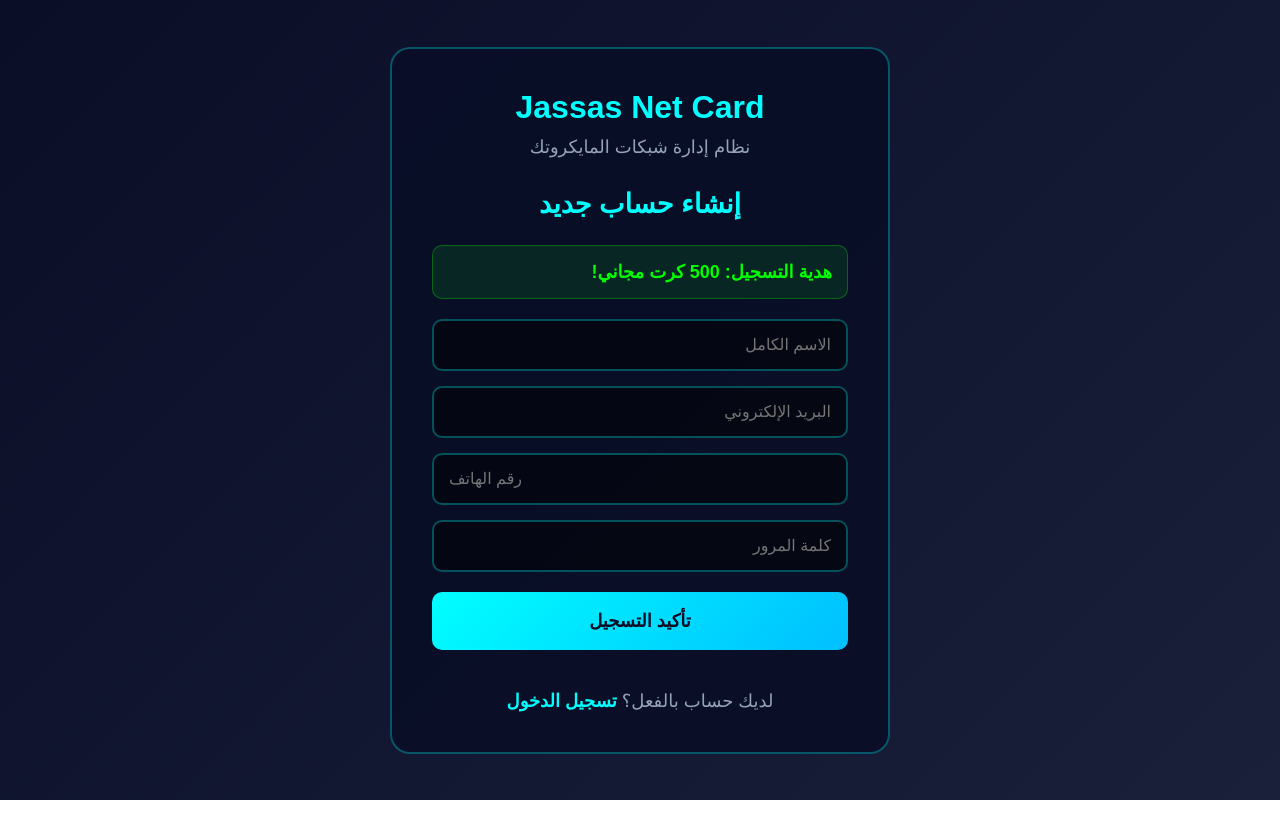
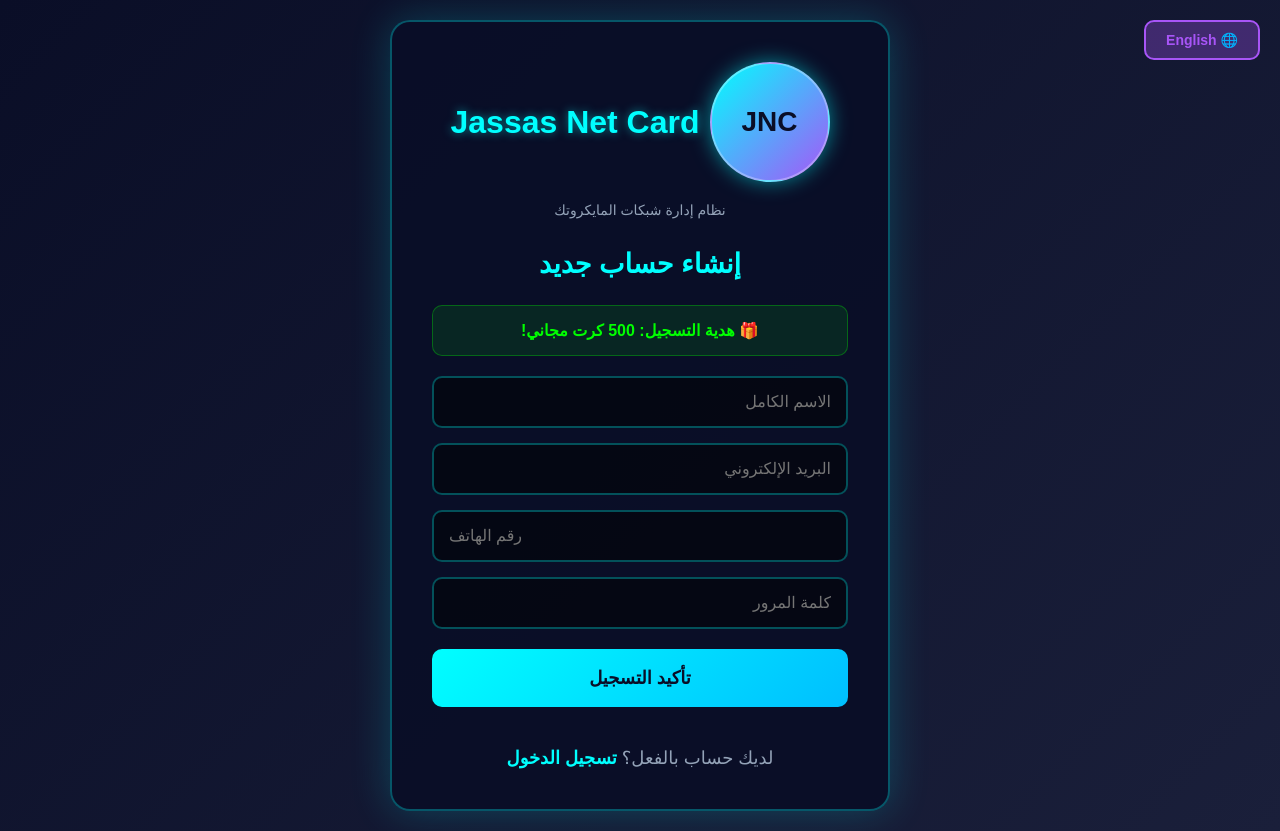
Before and after one commit to JassasSoft/jassasnetcard, a Next.js app: page /register in a window 1280 px wide. Before the commit the page ends 800 px from the top, so only its background shows below. Built offline with nearby package versions, Linux system fonts and the light colour scheme.

Commit message:
Add logo, language switch, and fix registration

```diff
--- a/app/register/page.tsx
+++ b/app/register/page.tsx
@@ -1,7 +1,11 @@
 "use client"
 import { useState } from "react"
+import Logo from "@/components/Logo"
+import { translations } from "@/lib/translations"
 
 export default function RegisterPage() {
+  const [lang, setLang] = useState<'ar' | 'en'>('ar')
+  const t = translations[lang]
   const [formData, setFormData] = useState({ fullName: "", email: "", phone: "", password: "" })
   const [message, setMessage] = useState("")
   const [loading, setLoading] = useState(false)
@@ -17,7 +21,7 @@ export default function RegisterPage() {
       })
       const data = await response.json()
       if (data.success) {
-        setMessage("تم التسجيل! لديك 500 كرت مجاني")
+        setMessage(data.message || "Success!")
         setTimeout(() => { window.location.href = "/login" }, 2000)
       } else {
         setMessage("Error: " + data.message)
@@ -29,24 +33,27 @@ export default function RegisterPage() {
   }
 
   return (
-    <div style={{ minHeight: "100vh", background: "linear-gradient(135deg, #0a0e27 0%, #1a1f3a 100%)", display: "flex", alignItems: "center", justifyContent: "center", padding: "20px", fontFamily: "Arial" }}>
-      <div style={{ background: "rgba(10,14,39,0.95)", border: "2px solid rgba(0,255,255,0.3)", borderRadius: "20px", padding: "40px", maxWidth: "500px", width: "100%" }}>
-        <h1 style={{ color: "#00ffff", textAlign: "center", fontSize: "32px", marginBottom: "10px" }}>Jassas Net Card</h1>
-        <p style={{ color: "#94a3b8", textAlign: "center", marginBottom: "30px" }}>نظام إدارة شبكات المايكروتك</p>
-        <h2 style={{ color: "#00ffff", textAlign: "center", marginBottom: "25px" }}>إنشاء حساب جديد</h2>
-        <div style={{ background: "rgba(0,255,0,0.1)", border: "1px solid rgba(0,255,0,0.3)", borderRadius: "10px", padding: "15px", marginBottom: "20px" }}>
-          <p style={{ color: "#00ff00", margin: 0, fontWeight: "bold" }}>هدية التسجيل: 500 كرت مجاني!</p>
+    <div dir={lang === 'ar' ? 'rtl' : 'ltr'} style={{ minHeight: "100vh", background: "linear-gradient(135deg, #0a0e27 0%, #1a1f3a 100%)", display: "flex", alignItems: "center", justifyContent: "center", padding: "20px", fontFamily: "Arial", position: "relative" }}>
+      <button onClick={() => setLang(lang === 'ar' ? 'en' : 'ar')} style={{ position: "absolute", top: 20, right: 20, padding: "10px 20px", background: "rgba(168,85,247,0.3)", border: "2px solid #a855f7", color: "#a855f7", borderRadius: "10px", cursor: "pointer", fontWeight: "bold", fontSize: 14 }}>
+        🌐 {t.language}
+      </button>
+      <div style={{ background: "rgba(10,14,39,0.95)", border: "2px solid rgba(0,255,255,0.3)", borderRadius: "20px", padding: "40px", maxWidth: "500px", width: "100%", boxShadow: "0 0 40px rgba(0,255,255,0.2)" }}>
+        <Logo size="large" />
+        <p style={{ color: "#94a3b8", textAlign: "center", marginBottom: "30px", fontSize: 14 }}>{t.appDesc}</p>
+        <h2 style={{ color: "#00ffff", textAlign: "center", marginBottom: "25px" }}>{t.register}</h2>
+        <div style={{ background: "rgba(0,255,0,0.1)", border: "1px solid rgba(0,255,0,0.3)", borderRadius: "10px", padding: "15px", marginBottom: "20px", textAlign: "center" }}>
+          <p style={{ color: "#00ff00", margin: 0, fontWeight: "bold", fontSize: 16 }}>🎁 {t.giftMsg}</p>
         </div>
-        <input type="text" placeholder="الاسم الكامل" value={formData.fullName} onChange={(e) => setFormData({...formData, fullName: e.target.value})} style={{ width: "100%", padding: "15px", marginBottom: "15px", background: "rgba(0,0,0,0.5)", border: "2px solid rgba(0,255,255,0.3)", borderRadius: "10px", color: "#fff", fontSize: "16px", boxSizing: "border-box" }} />
-        <input type="email" placeholder="البريد الإلكتروني" value={formData.email} onChange={(e) => setFormData({...formData, email: e.target.value})} style={{ width: "100%", padding: "15px", marginBottom: "15px", background: "rgba(0,0,0,0.5)", border: "2px solid rgba(0,255,255,0.3)", borderRadius: "10px", color: "#fff", fontSize: "16px", boxSizing: "border-box" }} />
-        <input type="tel" placeholder="رقم الهاتف" value={formData.phone} onChange={(e) => setFormData({...formData, phone: e.target.value})} style={{ width: "100%", padding: "15px", marginBottom: "15px", background: "rgba(0,0,0,0.5)", border: "2px solid rgba(0,255,255,0.3)", borderRadius: "10px", color: "#fff", fontSize: "16px", boxSizing: "border-box" }} />
-        <input type="password" placeholder="كلمة المرور" value={formData.password} onChange={(e) => setFormData({...formData, password: e.target.value})} style={{ width: "100%", padding: "15px", marginBottom: "20px", background: "rgba(0,0,0,0.5)", border: "2px solid rgba(0,255,255,0.3)", borderRadius: "10px", color: "#fff", fontSize: "16px", boxSizing: "border-box" }} />
+        <input type="text" placeholder={t.fullName} value={formData.fullName} onChange={(e) => setFormData({...formData, fullName: e.target.value})} style={{ width: "100%", padding: "15px", marginBottom: "15px", background: "rgba(0,0,0,0.5)", border: "2px solid rgba(0,255,255,0.3)", borderRadius: "10px", color: "#fff", fontSize: "16px", boxSizing: "border-box" }} />
+        <input type="email" placeholder={t.email} value={formData.email} onChange={(e) => setFormData({...formData, email: e.target.value})} style={{ width: "100%", padding: "15px", marginBottom: "15px", background: "rgba(0,0,0,0.5)", border: "2px solid rgba(0,255,255,0.3)", borderRadius: "10px", color: "#fff", fontSize: "16px", boxSizing: "border-box" }} />
+        <input type="tel" placeholder={t.phone} value={formData.phone} onChange={(e) => setFormData({...formData, phone: e.target.value})} style={{ width: "100%", padding: "15px", marginBottom: "15px", background: "rgba(0,0,0,0.5)", border: "2px solid rgba(0,255,255,0.3)", borderRadius: "10px", color: "#fff", fontSize: "16px", boxSizing: "border-box" }} />
+        <input type="password" placeholder={t.password} value={formData.password} onChange={(e) => setFormData({...formData, password: e.target.value})} style={{ width: "100%", padding: "15px", marginBottom: "20px", background: "rgba(0,0,0,0.5)", border: "2px solid rgba(0,255,255,0.3)", borderRadius: "10px", color: "#fff", fontSize: "16px", boxSizing: "border-box" }} />
         <button onClick={handleRegister} disabled={loading} style={{ width: "100%", padding: "18px", background: loading ? "#666" : "linear-gradient(135deg, #00ffff, #00bfff)", color: "#0a0e27", fontSize: "18px", fontWeight: "bold", borderRadius: "10px", border: "none", cursor: "pointer", marginBottom: "20px" }}>
-          {loading ? "جاري التسجيل..." : "تأكيد التسجيل"}
+          {loading ? "..." : t.registerBtn}
         </button>
-        {message && <div style={{ padding: "15px", background: message.includes("تم") ? "rgba(0,255,0,0.2)" : "rgba(255,0,0,0.2)", borderRadius: "10px", color: message.includes("تم") ? "#00ff00" : "#ff0000", textAlign: "center", fontWeight: "bold" }}>{message}</div>}
+        {message && <div style={{ padding: "15px", background: message.includes("Success") || message.includes("تم") ? "rgba(0,255,0,0.2)" : "rgba(255,0,0,0.2)", borderRadius: "10px", color: message.includes("Success") || message.includes("تم") ? "#00ff00" : "#ff0000", textAlign: "center", fontWeight: "bold" }}>{message}</div>}
         <p style={{ color: "#94a3b8", textAlign: "center", marginTop: "20px" }}>
-          لديك حساب بالفعل؟ <a href="/login" style={{ color: "#00ffff", textDecoration: "none", fontWeight: "bold" }}>تسجيل الدخول</a>
+          {t.haveAccount} <a href="/login" style={{ color: "#00ffff", textDecoration: "none", fontWeight: "bold" }}>{t.loginLink}</a>
         </p>
       </div>
     </div>
--- /dev/null
+++ b/components/Logo.tsx
@@ -0,0 +1,49 @@
+"use client"
+
+interface LogoProps {
+  size?: 'small' | 'medium' | 'large'
+}
+
+export default function Logo({ size = 'medium' }: LogoProps) {
+  const sizes = {
+    small: { width: 40, height: 40, fontSize: 14 },
+    medium: { width: 80, height: 80, fontSize: 20 },
+    large: { width: 120, height: 120, fontSize: 28 }
+  }
+
+  const s = sizes[size]
+
+  return (
+    <div style={{ display: "flex", alignItems: "center", justifyContent: "center", gap: "10px", marginBottom: size === 'large' ? "20px" : "10px" }}>
+      <div style={{
+        width: s.width,
+        height: s.height,
+        background: "linear-gradient(135deg, #00ffff 0%, #a855f7 100%)",
+        borderRadius: "50%",
+        display: "flex",
+        alignItems: "center",
+        justifyContent: "center",
+        boxShadow: "0 0 20px rgba(0,255,255,0.5)",
+        border: "2px solid rgba(255,255,255,0.3)",
+        fontSize: s.fontSize,
+        fontWeight: "bold",
+        color: "#0a0e27"
+      }}>
+        JNC
+      </div>
+      {size !== 'small' && (
+        <div>
+          <h1 style={{
+            color: "#00ffff",
+            fontSize: size === 'large' ? 32 : 24,
+            margin: 0,
+            textShadow: "0 0 10px rgba(0,255,255,0.5)",
+            textAlign: "center"
+          }}>
+            Jassas Net Card
+          </h1>
+        </div>
+      )}
+    </div>
+  )
+}
--- /dev/null
+++ b/lib/translations.ts
@@ -0,0 +1,72 @@
+export const translations = {
+  ar: {
+    appName: "جساس نت كرت",
+    appDesc: "نظام إدارة شبكات المايكروتك",
+    login: "تسجيل الدخول",
+    register: "إنشاء حساب جديد",
+    username: "اسم المستخدم أو الإيميل",
+    password: "كلمة المرور",
+    loginBtn: "دخول آمن",
+    registerBtn: "تأكيد التسجيل",
+    fullName: "الاسم الكامل",
+    email: "البريد الإلكتروني",
+    phone: "رقم الهاتف",
+    giftMsg: "هدية التسجيل: 500 كرت مجاني!",
+    noAccount: "ليس لديك حساب؟",
+    haveAccount: "لديك حساب بالفعل؟",
+    createAccount: "إنشاء حساب جديد",
+    loginLink: "تسجيل الدخول",
+    welcome: "مرحباً",
+    logout: "تسجيل الخروج",
+    cardsRemaining: "الكروت المتبقية",
+    cardPrice: "سعر الكرت",
+    subscription: "الاشتراك",
+    printCards: "طباعة كروت",
+    buyCards: "شراء كروت",
+    mikrotik: "MikroTik",
+    cardValue: "قيمة الكرت (جنيه)",
+    duration: "المدة",
+    quantity: "الكمية",
+    printBtn: "طباعة",
+    cost: "التكلفة",
+    trial: "تجريبي (500 كرت)",
+    premium: "مميز",
+    language: "English",
+  },
+  en: {
+    appName: "Jassas Net Card",
+    appDesc: "MikroTik Network Management System",
+    login: "Login",
+    register: "Create New Account",
+    username: "Username or Email",
+    password: "Password",
+    loginBtn: "Secure Login",
+    registerBtn: "Confirm Registration",
+    fullName: "Full Name",
+    email: "Email Address",
+    phone: "Phone Number",
+    giftMsg: "Registration Gift: 500 Free Cards!",
+    noAccount: "Don't have an account?",
+    haveAccount: "Already have an account?",
+    createAccount: "Create New Account",
+    loginLink: "Login",
+    welcome: "Welcome",
+    logout: "Logout",
+    cardsRemaining: "Cards Remaining",
+    cardPrice: "Card Price",
+    subscription: "Subscription",
+    printCards: "Print Cards",
+    buyCards: "Buy Cards",
+    mikrotik: "MikroTik",
+    cardValue: "Card Value (EGP)",
+    duration: "Duration",
+    quantity: "Quantity",
+    printBtn: "Print",
+    cost: "Cost",
+    trial: "Trial (500 cards)",
+    premium: "Premium",
+    language: "العربية",
+  }
+}
+
+export type Language = 'ar' | 'en'
```
Also changed, not shown: app/login/page.tsx (+18 -11 lines).
